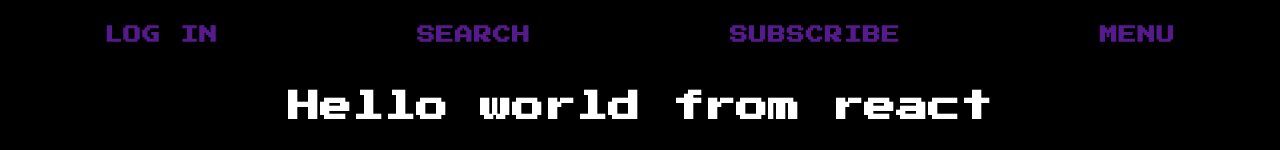
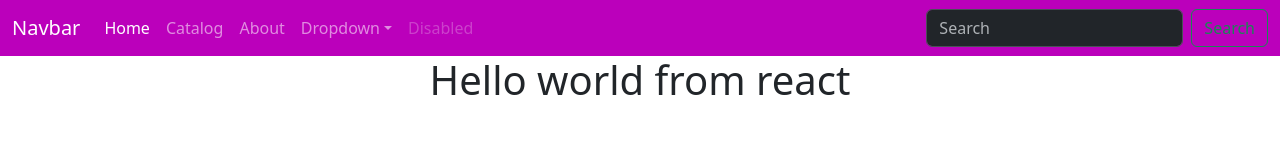
Before and after one commit to Amolina5/online-store, a React (Create React App) app: page /catalog in a window 1280 px wide. Shown: the top 150 px of the page. Built offline with nearby package versions, Linux system fonts and the light colour scheme.

Commit message:
assignment 3

```diff
--- a/src/App.js
+++ b/src/App.js
@@ -8,7 +8,7 @@
 
 import {BrowserRouter, Routes, Route } from 'react-router-dom';
 
-//import "bootstrap/dist/css/bootstrap.min.css";
+import "bootstrap/dist/css/bootstrap.min.css";
 //import "bootstrap/dist/js/bootstrap.js";
 //import ArcadeMachine from './components/ArcadeMachine';
 
--- a/src/components/navbar.jsx
+++ b/src/components/navbar.jsx
@@ -1,14 +1,46 @@
-import './styles/navbar.css'
+import './styles/navbar.css';
 
 function Navbar() {
     return (
         <div>
-            <nav>
-                <div className="navbar-menu">
-                    <a href="">Log In</a>
-                    <a href="">Search</a>
-                    <a href="">Subscribe</a>
-                    <a href="">Menu</a>
+            <nav className="navbar navbar-expand-lg " data-bs-theme="dark">
+                <div className="container-fluid">
+                    <a className="navbar-brand" href="#">Navbar</a>
+                    <button className="navbar-toggler" type="button" data-bs-toggle="collapse" data-bs-target="#navbarSupportedContent" aria-controls="navbarSupportedContent" aria-expanded="false" aria-label="Toggle navigation">
+                        <span className="navbar-toggler-icon"></span>
+                    </button>
+                    <div className="collapse navbar-collapse" id="navbarSupportedContent">
+                        <ul className="navbar-nav me-auto mb-2 mb-lg-0">
+                            <li className="nav-item">
+                                <a className="nav-link active" aria-current="page" href="/">Home</a>
+                            </li>
+                            <li className="nav-item">
+                                <a className="nav-link" href="/catalog">Catalog</a>
+                            </li>
+
+                            <li className="nav-item">
+                                <a className="nav-link" href="/about">About</a>
+                            </li>
+                            <li className="nav-item dropdown">
+                                <a className="nav-link dropdown-toggle" href="#" role="button" data-bs-toggle="dropdown" aria-expanded="false">
+                                    Dropdown
+                                </a>
+                                <ul className="dropdown-menu">
+                                    <li><a className="dropdown-item" href="#">Action</a></li>
+                                    <li><a className="dropdown-item" href="#">Another action</a></li>
+                                    <li><hr className="dropdown-divider" /></li>
+                                    <li><a className="dropdown-item" href="#">Something else here</a></li>
+                                </ul>
+                            </li>
+                            <li className="nav-item">
+                                <a className="nav-link disabled" aria-disabled="true">Disabled</a>
+                            </li>
+                        </ul>
+                        <form className="d-flex" role="search">
+                            <input className="form-control me-2" type="search" placeholder="Search" aria-label="Search" />
+                            <button className="btn btn-outline-success" type="submit">Search</button>
+                        </form>
+                    </div>
                 </div>
             </nav>
         </div>
--- a/src/components/styles/CatalogPage.css
+++ b/src/components/styles/CatalogPage.css
@@ -1,5 +1,6 @@
 .catalog {
     font-family: Arial, sans-serif;
+    color: #000;
     margin: 0 auto;
     padding: 2rem;
     text-align: center;
--- a/src/components/styles/navbar.css
+++ b/src/components/styles/navbar.css
@@ -1,20 +1,4 @@
-.navbar-menu{
-    padding: 5px;
-    display: flex;
-    justify-content: space-around;
-    height: 60px;
-    align-items: center;
+
+.navbar {
+background-color: rgb(187, 0, 187);
 }
-
-a{
-    text-transform: uppercase;
-    font-size: 18px;
-    color: rgb(red, green, blue);
-    letter-spacing: 1px;
-    font-weight: bolder;
-    text-decoration: none;
-}
-
-a:hover{
-    color: red;
-}
```
